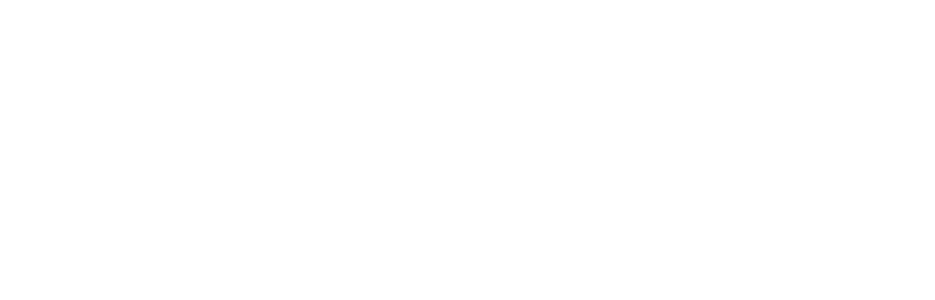
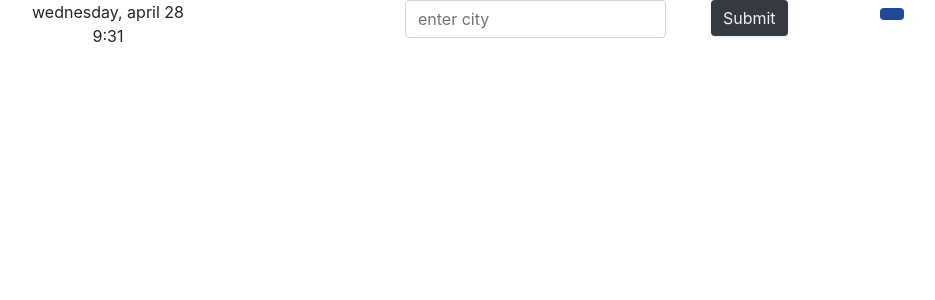
Before and after one commit to brnnkva/react-weather-app, a React (Create React App) app: page / in a window 1280 px wide. Shown: the top 300 px of the page, without its empty margins (247-1182 px from the left). Built offline with nearby package versions, Linux system fonts and the light colour scheme.

Commit message:
created SearchForm

```diff
--- a/src/App.js
+++ b/src/App.js
@@ -1,5 +1,5 @@
-
 import './App.css';
+import SearchForm from "./SearchForm";
 
 function App() {
   return (
@@ -7,9 +7,17 @@
     <div className="container">
       <div className="weather-app">
         <div className="row top-row">
-          <div className="row middle-row">
+        <div className="col-6">
+              <p className="current-date">
+                wednesday, april 28
+                <br />
+                9:31
+              </p>
+            </div>
 
-          </div>
+            <div className="col-6">
+              <SearchForm />
+            </div>
         </div>
       </div>
     </div>
--- /dev/null
+++ b/src/SearchForm.css
@@ -0,0 +1,19 @@
+.SearchForm .btn-primary {
+  background: #353942;
+  color: #eff1f3;
+  border: none;
+}
+.SearchForm .btn-primary:hover {
+  background: #545b69;
+  transition: all 300ms ease-in-out;
+}
+
+.SearchForm .findCurrent-button {
+  background: #224997;
+  border: none;
+  color: #f1f6fc;
+}
+.SearchForm .findCurrent-button:hover {
+  background: #2e5dbb;
+  transition: all 300ms ease-in-out;
+}
--- /dev/null
+++ b/src/SearchForm.js
@@ -0,0 +1,38 @@
+import React from "react";
+import "./SearchForm.css";
+
+export default function SearchForm(){
+    return (
+<div className="SearchForm">
+      <form className="search-form">
+        <div className="row">
+          <div className="col">
+            <input
+              type="text"
+              className="form-control"
+              placeholder="enter city"
+            />
+          </div>
+          <div className="col-3">
+            <input
+              type="submit"
+              className="btn btn-primary shadow-sm"
+              value="Submit"
+            />
+          </div>
+          <div className="col-3">
+            <button
+              type="click"
+              className="btn btn-primary findCurrent-button"
+              id="current-location-button"
+            >
+              <div className="locationMarker">
+                <i className="fas fa-map-marker-alt" aria-hidden="true"></i>
+              </div>
+            </button>
+          </div>
+        </div>
+      </form>
+    </div>
+    );
+}
```
